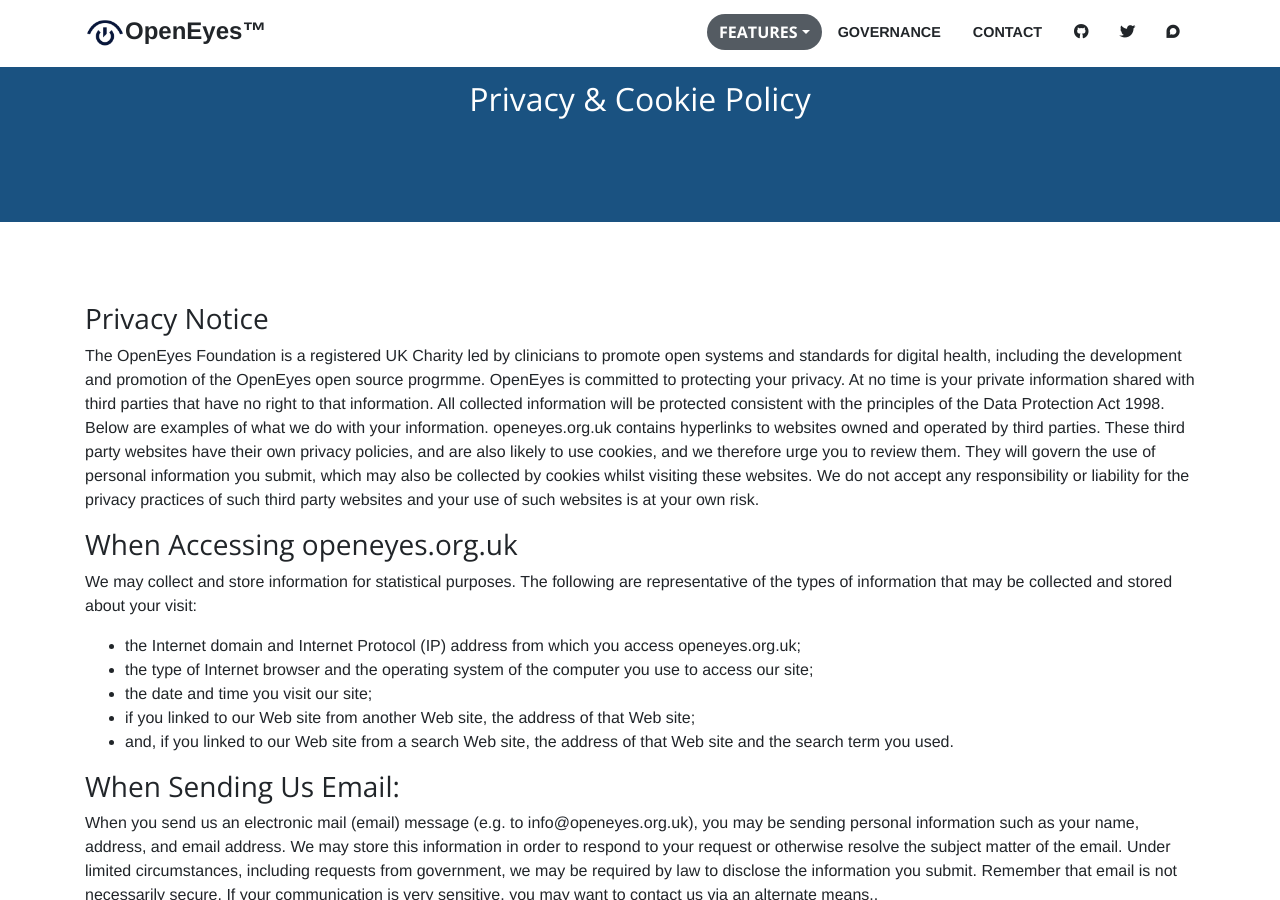
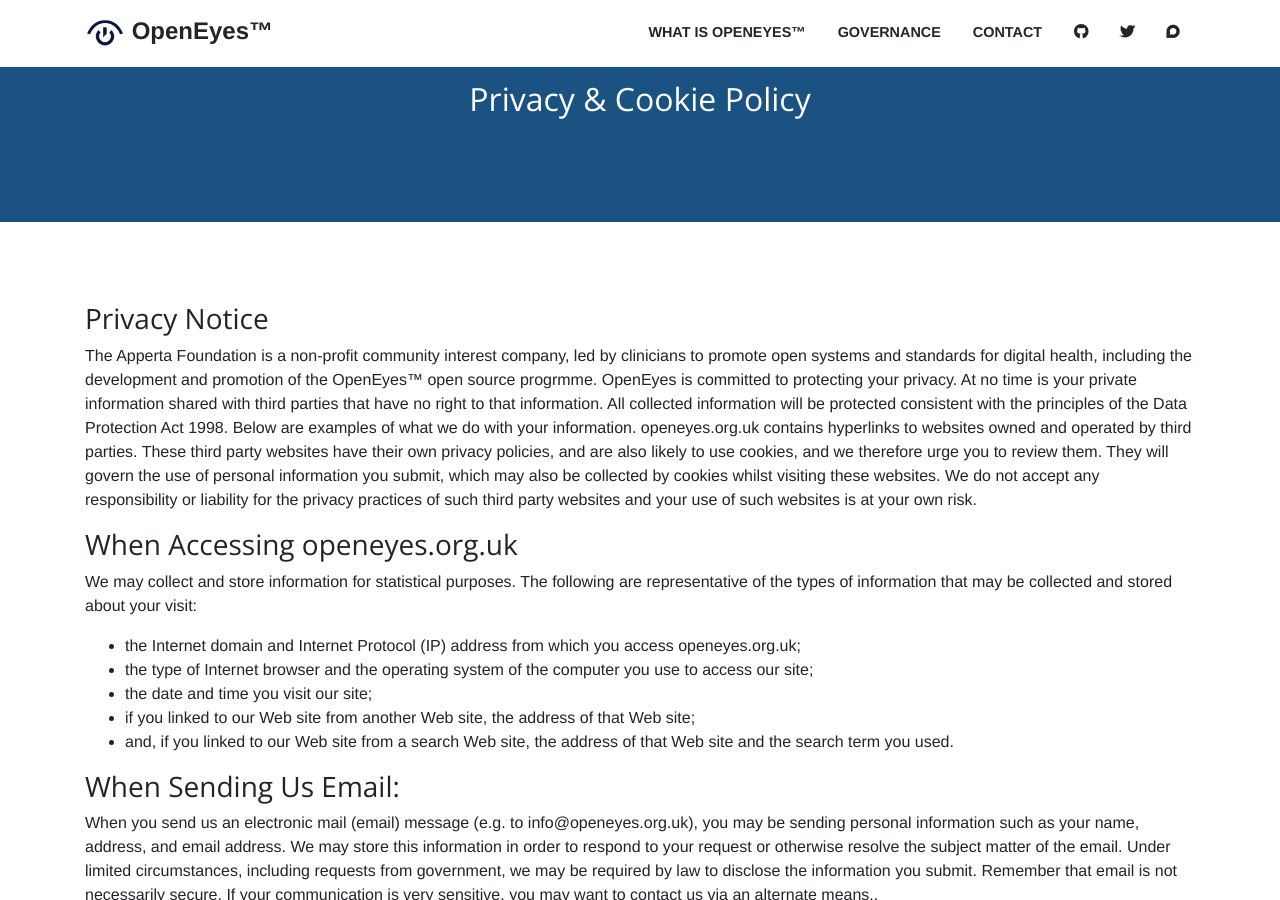
Before and after one commit to openeyes/openeyes.github.io, a Jekyll site: the page built from _pages/privacypolicy.md, in a window 1280 px wide and 900 px high. Built offline with Jekyll 4.4.1, drawn with Linux system fonts in a browser that asks for light colours; nearby versions of some CDN libraries; some web fonts are replaced; some of the changed lines change nothing that is shown.

Commit message:
Update Links

```diff
--- a/_includes/head.html
+++ b/_includes/head.html
@@ -8,7 +8,7 @@
     <meta name="description" content="">
     <meta name="author" content="">
 
-    <title>OpenEyes Foundation</title>
+    <title>openeyes.org.uk</title>
 
     <!-- Bootstrap core CSS -->
     <link href="/vendor/bootstrap/css/bootstrap.min.css" rel="stylesheet">
--- a/_includes/page-header.html
+++ b/_includes/page-header.html
@@ -2,7 +2,7 @@
     <!-- Navigation -->
     <nav class="navbar navbar-expand-lg navbar-light fixed-top bg-white" id="mainNav">
       <div class="container">
-        <a class="navbar-brand js-scroll-trigger" href="{{ site.url }}#page-top"><img src="/img/logo.png" height="40">OpenEyes™</a>
+        <a class="navbar-brand js-scroll-trigger" href="{{ site.url }}#page-top"><img src="/img/logo.png" height="40"> OpenEyes™</a>
         <button class="navbar-toggler navbar-toggler-right" type="button" data-toggle="collapse" data-target="#navbarResponsive" aria-controls="navbarResponsive" aria-expanded="false" aria-label="Toggle navigation">
           <span class="navbar-toggler-icon"></span>
         </button>
--- a/_pages/privacypolicy.md
+++ b/_pages/privacypolicy.md
@@ -1,6 +1,6 @@
 ---
 permalink: "/privacy/"
-layout: singlePage
+layout: default
 title:  "Privacy & Cookie Policy"
 ---
 
@@ -18,7 +18,7 @@
 
 <h3>Privacy Notice</h3>
 
-<p>The OpenEyes Foundation is a registered UK Charity led by clinicians to promote open systems and standards for digital health, including the development and promotion of the OpenEyes open source progrmme. OpenEyes is committed to protecting your privacy. At no time is your private information shared with third parties that have no right to that information. All collected information will be protected consistent with the principles of the Data Protection Act 1998. Below are examples of what we do with your information. openeyes.org.uk contains hyperlinks to websites owned and operated by third parties. These third party websites have their own privacy policies, and are also likely to use cookies, and we therefore urge you to review them. They will govern the use of personal information you submit, which may also be collected by cookies whilst visiting these websites. We do not accept any responsibility or liability for the privacy practices of such third party websites and your use of such websites is at your own risk.</p>
+<p>The Apperta Foundation is a non-profit community interest company, led by clinicians to promote open systems and standards for digital health, including the development and promotion of the OpenEyes™ open source progrmme. OpenEyes is committed to protecting your privacy. At no time is your private information shared with third parties that have no right to that information. All collected information will be protected consistent with the principles of the Data Protection Act 1998. Below are examples of what we do with your information. openeyes.org.uk contains hyperlinks to websites owned and operated by third parties. These third party websites have their own privacy policies, and are also likely to use cookies, and we therefore urge you to review them. They will govern the use of personal information you submit, which may also be collected by cookies whilst visiting these websites. We do not accept any responsibility or liability for the privacy practices of such third party websites and your use of such websites is at your own risk.</p>
 
 <h3>When Accessing openeyes.org.uk</h3>
 
```
